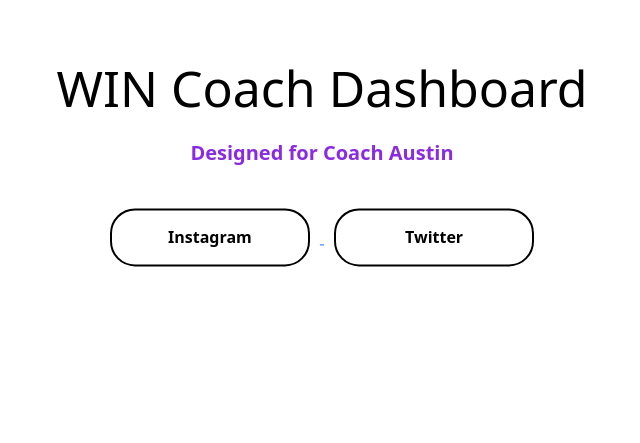
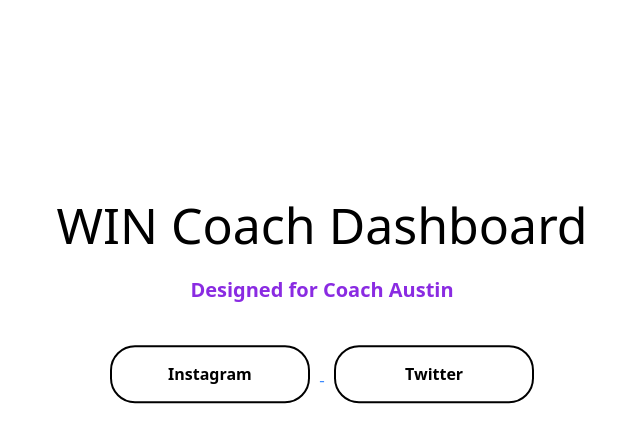
Before and after one commit to austinmcnicholas-hub/Account-Executive-Dashboard, a Django app: page / in a window 1280 px wide. Shown: the part 100-543 px from the top of the page, without its empty margins (318-958 px from the left). Run offline with Django 4.2, Linux system fonts and the light colour scheme; the visitor is signed in with stand-in values (Sample User, id 1).

Commit message:
Update home.html
Home page

```diff
--- a/website/templates/home.html
+++ b/website/templates/home.html
@@ -45,7 +45,7 @@
                 width: 100%;
                 position: center;
                 top: 50%;
-                transform: translateY(-20%);
+                transform: translateY(40%);
                 text-align: center;
                 color: rgb(0, 0, 0);
             }
```
